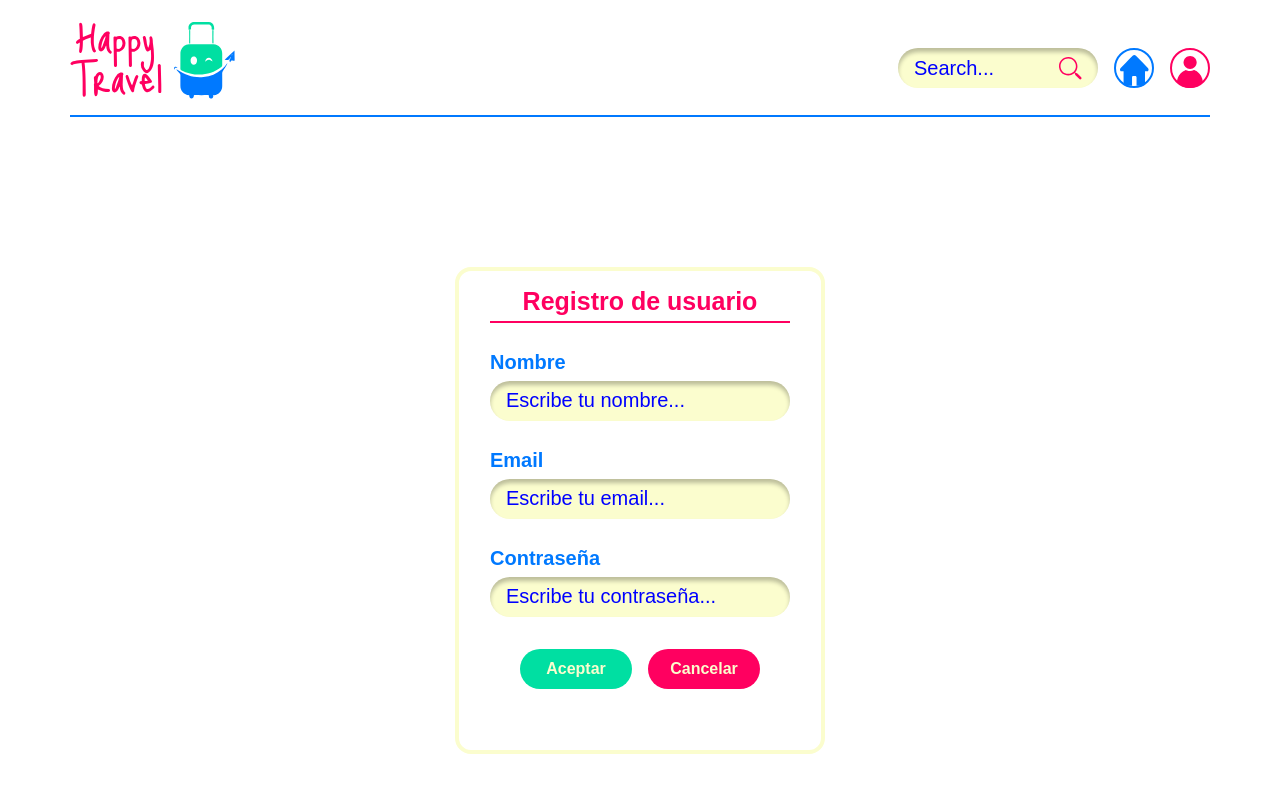
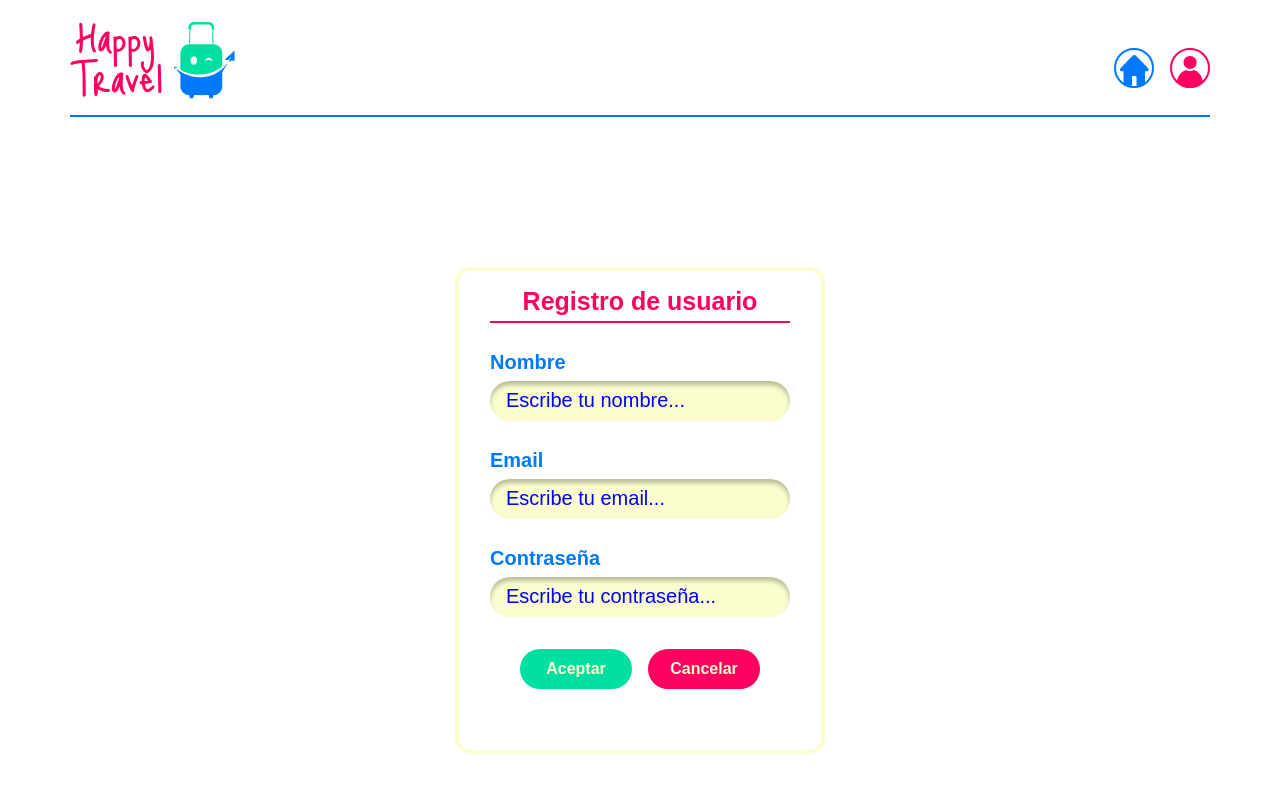
Before and after one commit to vicki-robertson/dreamscape-front, a Next.js app: page /register in a window 1280 px wide. Shown: the top 792 px of the page. Built offline with nearby package versions, Linux system fonts and the light colour scheme; a web font is replaced by a local one.

Commit message:
showSearchBar props added to login page header

```diff
--- a/src/app/components/Forms/LoginForm.jsx
+++ b/src/app/components/Forms/LoginForm.jsx
@@ -77,7 +77,6 @@ export default function StartSession() {
         {errors.password && <p className="text-red">{errors.password}</p>}
         <div className='flex flex-row justify-center pt-[30px] gap-4'>
           <Button buttonColor="bg-green" buttonText="Aceptar" type="submit" />
-          {response.data.message && <LoginModal />}
 
           <Button buttonColor="bg-red" buttonText="Cancelar" onClick={handleCancel} />
         </div>
--- a/src/app/components/Header/Header.jsx
+++ b/src/app/components/Header/Header.jsx
@@ -3,19 +3,19 @@ import SearchBar from "../ui/SearchBar";
 import HomeButton from "../ui/HomeButton";
 import LoginButton from "../ui/LoginButton";
 
-export default function Header({ onSearch }) {
+export default function Header({ onSearch, showSearchBar }) {
     return (
         <>
-            <nav className="flex mobile:flex-col mobile:items-center mobile:pt-[21px] desktop:flex-row desktop:justify-between desktop:mx-[70px] desktop:border-b-2 border-blue">
+            <header className="flex mobile:flex-col mobile:items-center mobile:pt-[21px] desktop:flex-row desktop:justify-between desktop:mx-[70px] desktop:border-b-2 border-blue">
                 <Logo/>
                 <li className="mobile:pt-4 list-none desktop:flex pb-4">
-                    <SearchBar onSearch={onSearch}/>
+                    {showSearchBar && <SearchBar onSearch={onSearch}/>}
                     <div className="mobile:hidden desktop:flex gap-4 pl-4">
                         <HomeButton/>
                         <LoginButton/>
                     </div>
                 </li>
-            </nav>
+            </header>
        </>
     )
 }
--- a/src/app/components/ui/SearchBar.jsx
+++ b/src/app/components/ui/SearchBar.jsx
@@ -1,3 +1,5 @@
+"use client"
+
 import InputBox from "./InputBox";
 import SearchButton from "./SearchButton";
 import { useState } from 'react';
--- a/src/app/login/page.jsx
+++ b/src/app/login/page.jsx
@@ -9,8 +9,8 @@ export default function Login() {
 
   return (
     <>
-        <Header/>
-        <section className='flex flex-col items-center justify-center pt-[144px] pb-[171px] desktop:pt-[150px] desktop:pb-[251px]'>
+        <Header showSearchBar={false} />
+        <section className='flex flex-col items-center justify-center pt-[50px] pb-[140px] desktop:pt-[120px] desktop:pb-[230px]'>
           <LoginForm/>
         </section>
     </>
--- a/src/app/page.js
+++ b/src/app/page.js
@@ -40,11 +40,11 @@ export default function Page() {
 
   return (
     <>
-      <Header onSearch={handleSearch} />
+      <Header onSearch={handleSearch} showSearchBar={true}/>
       <article className="flex justify-center items-center h-full">
         <div className="grid grid-cols-1 desktop:grid-cols-4 gap-x-6 gap-y-6 my-6 desktop:mx-16">
           {searchInput !== "" && searchResults.length === 0 ? (
-            <p>There are no results that match</p>
+            <p>No hay destinos relacionados</p>
           ) : (
             (searchInput === "" ? destinations : searchResults).map(
               (destination, index) => (
--- a/src/app/register/page.jsx
+++ b/src/app/register/page.jsx
@@ -6,7 +6,7 @@ import RegisterForm from '../components/Forms/RegisterForm'
 export default function SignUpPage() {
   return (
     <>
-        <Header/>
+        <Header showSearchBar={false}/>
         <section className='flex flex-col items-center justify-center pt-[144px] pb-[171px] desktop:pt-[150px] desktop:pb-[251px]'>
           <RegisterForm/>
         </section>
```
